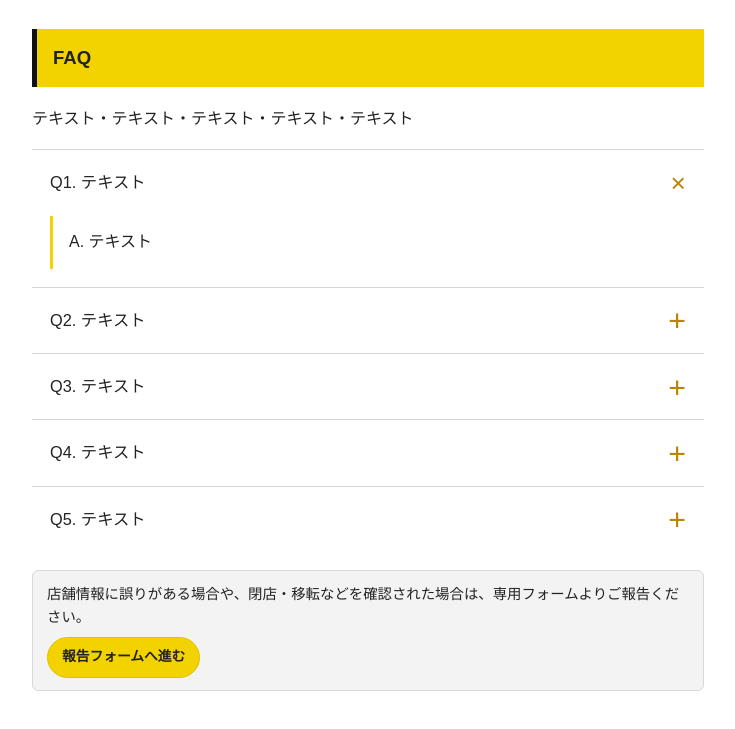
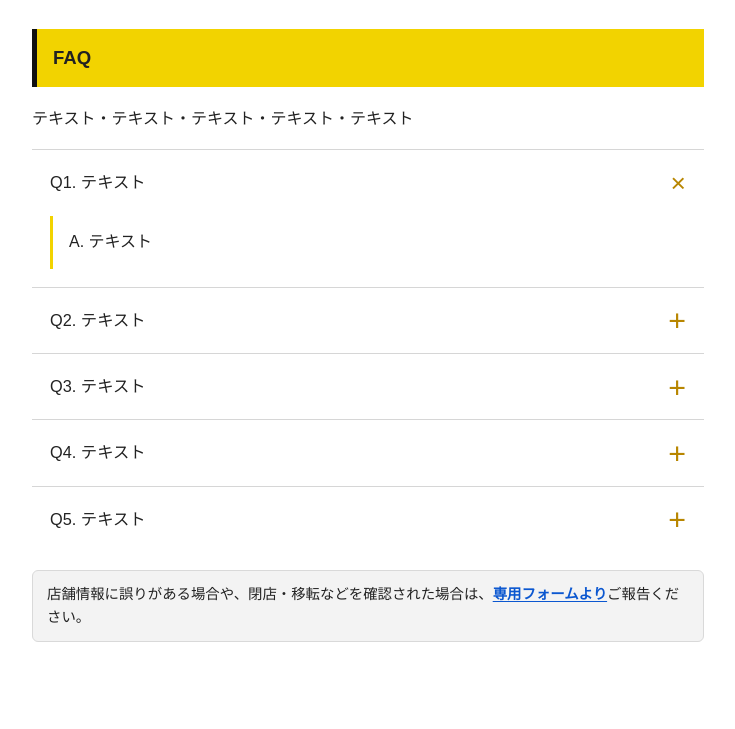
Before and after one commit to toku1639/fukoka_onine_reno_ation-design, a plain HTML site: page index.html in a window 1280 px wide. Shown: the part 3246-3975 px from the top of the page, without its empty margins (72-807 px from the left). After the commit the page ends 3948 px from the top, so only its background shows below. Drawn offline with Linux system fonts and the light colour scheme.

Commit message:
フォーム修正

```diff
--- a/index.html
+++ b/index.html
@@ -201,8 +201,7 @@
 
         <section class="report-section" aria-label="情報修正のご案内">
           <div class="report-box">
-            <p class="report-lead">店舗情報に誤りがある場合や、閉店・移転などを確認された場合は、専用フォームよりご報告ください。</p>
-            <a class="report-link" href="report-form.html" target="_blank" rel="noopener noreferrer">報告フォームへ進む</a>
+            <p class="report-lead">店舗情報に誤りがある場合や、閉店・移転などを確認された場合は、<a class="report-inline-link" href="report-form.html" target="_blank" rel="noopener noreferrer">専用フォームより</a>ご報告ください。</p>
           </div>
         </section>
       </main>
--- a/style.css
+++ b/style.css
@@ -556,25 +556,20 @@ a {
 }
 
 .report-lead {
-  margin: 0 0 8px;
+  margin: 0;
   font-size: 0.9rem;
   line-height: 1.6;
 }
 
-.report-link {
-  display: inline-block;
-  text-decoration: none;
-  border-radius: 999px;
-  background-color: #f2d300;
-  color: #222222;
+.report-inline-link {
+  color: #0b57d0;
   font-weight: 700;
-  padding: 7px 14px;
-  font-size: 0.86rem;
-  border: 1px solid #e0c100;
+  text-decoration: underline;
+  text-underline-offset: 2px;
 }
 
-.report-link:hover {
-  opacity: 0.92;
+.report-inline-link:hover {
+  opacity: 0.85;
 }
 
 .zoom-target {
```
